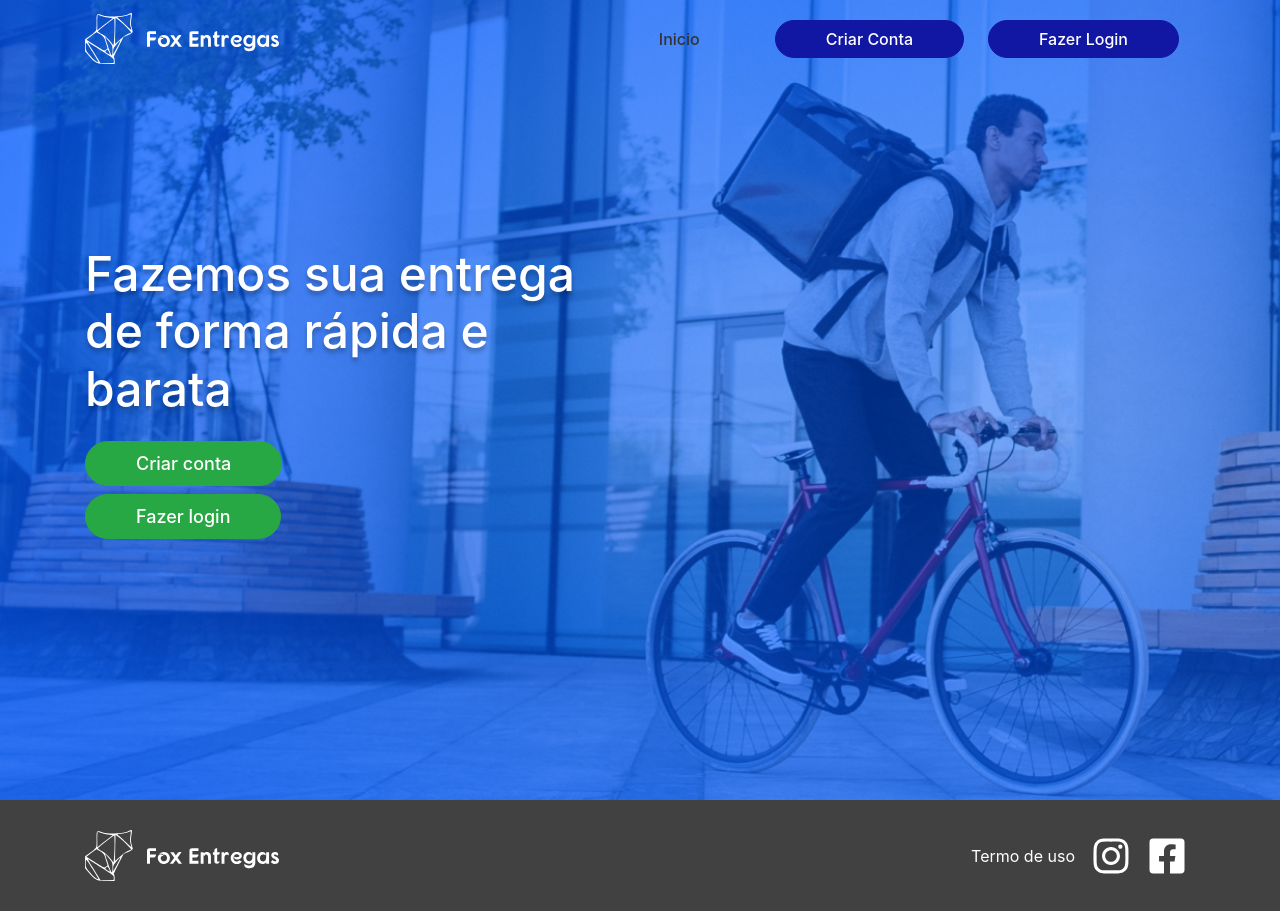
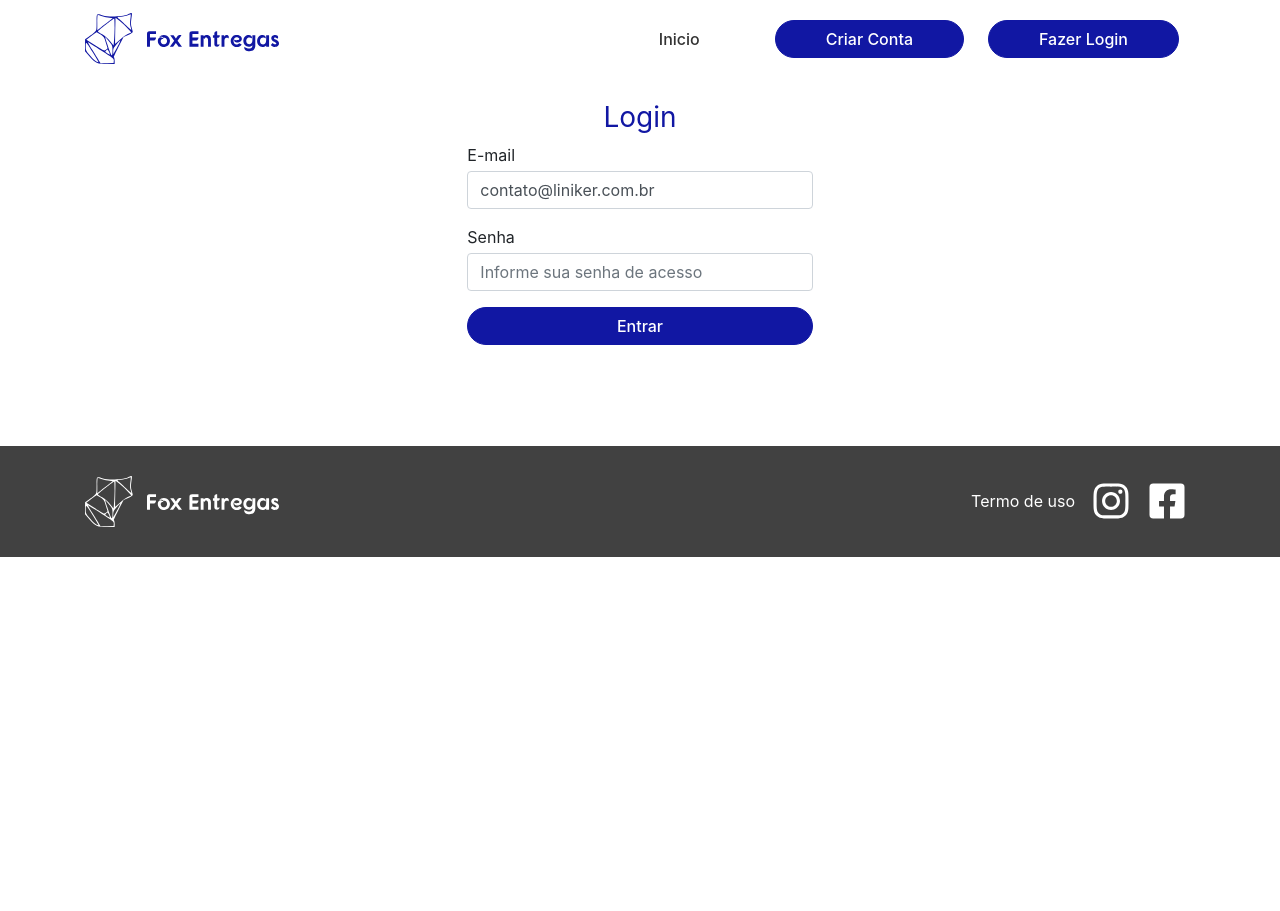
Before and after one commit to luizmarques/test, a React (Create React App) app: page /login in a window 1280 px wide. After the commit the page ends 800 px from the top, so only its background shows below. Built offline with nearby package versions, Linux system fonts and the light colour scheme.

Commit message:
criando views de login e register com formik

```diff
--- /dev/null
+++ b/src/components/FormField/index.js
@@ -0,0 +1,11 @@
+import { Form } from "react-bootstrap"
+
+export const FormField = ({ label, error, ...inputProps }) => {
+  return <Form.Group>
+    <Form.Label className='mb-1'>{label}</Form.Label>
+    <Form.Control {...inputProps} />
+    <Form.Control.Feedback type="invalid">
+      {error}
+    </Form.Control.Feedback>
+  </Form.Group>
+}
--- a/src/components/Layout/Header.js
+++ b/src/components/Layout/Header.js
@@ -28,21 +28,21 @@ const Header = ({ startTransparent }) => {
                 <Button
                   $transparent
                   forwardedAs={Link}
-                  to="#"
+                  to="/"
                   className="mt-2 mt-lg-0 ml-lg-4"
                 >
                   Inicio
                 </Button>
                 <Button
                   forwardedAs={Link}
-                  to="#"
+                  to="/register"
                   className="mt-2 mt-lg-0 ml-lg-4"
                 >
                   Criar Conta
                 </Button>
                 <Button
                   forwardedAs={Link}
-                  to="#"
+                  to="/login"
                   className="mt-2 mt-lg-0 ml-lg-4"
                 >
                   Fazer Login
--- a/src/components/Layout/index.js
+++ b/src/components/Layout/index.js
@@ -11,7 +11,9 @@ export const Layout = ({
   return (
     <React.Fragment>
       <Header startTransparent={startTransparent}/>
-      <WrapStyled $startTransparent={startTransparent}>{children}</WrapStyled>
+      <WrapStyled $startTransparent={startTransparent}>
+        {children}
+        </WrapStyled>
       <Footer />
     </React.Fragment>
   );
--- /dev/null
+++ b/src/components/PageTitle/index.js
@@ -0,0 +1,11 @@
+import styled from 'styled-components'
+
+export const PageTitle = ({ children }) => (
+  <H1Styled className='mt-4 text-center'>{children}</H1Styled>
+)
+
+const H1Styled = styled.h1`
+  font-size: 1.75rem;
+  font-weight: 400;
+  color: #1117A3;
+`
--- a/src/routers.js
+++ b/src/routers.js
@@ -1,11 +1,16 @@
 import { BrowserRouter, Switch, Route } from "react-router-dom";
+
 import Home from "./views/Home";
+import Login from "./views/login";
+import Register from "./views/register";
 
 const Routers = () => {
   return (
     <BrowserRouter>
       <Switch>
-        <Route path="/" component={Home} />
+        <Route path="/" component={Home} exact />
+        <Route path="/login" component={Login} exact />
+        <Route path="/register" component={Register} exact />
       </Switch>
     </BrowserRouter>
   );
--- /dev/null
+++ b/src/views/login/index.jsx
@@ -0,0 +1,76 @@
+import { Col, Container, Form, Row } from "react-bootstrap";
+import { Button } from "../../components/Button";
+import { FormField } from "../../components/FormField";
+import { Layout } from "../../components/Layout";
+import { PageTitle } from "../../components/PageTitle";
+import { useFormik } from "formik";
+import * as yup from "yup";
+
+const Login = () => {
+  const formik = useFormik({
+    initialValues: {
+      email: "contato@liniker.com.br",
+      password: "",
+    },
+    validationSchema: yup.object().shape({
+      email: yup
+        .string()
+        .required("Preencha o e-mail")
+        .email("Preencha um e-mail válido."),
+      password: yup
+        .string()
+        .required("Preencha uma senha válida")
+        .min(8, "Preencha senha com no mínimo 8 caracteres"),
+    }),
+    onSubmit: async (values, { setErrors }) => {
+      setErrors({
+        submit: "deu ruim ",
+      });
+    },
+  });
+
+  const getFieldProps = (fieldName) => ({
+    ...formik.getFieldProps(fieldName),
+    isValid: formik.touched[fieldName] && !formik.errors[fieldName],
+    isInvalid: formik.touched[fieldName] && !!formik.errors[fieldName],
+    error: formik.errors[fieldName],
+  });
+
+  return (
+    <Layout>
+      <Container>
+        <Row className="justify-content-center">
+          <Col lg={4}>
+            <PageTitle>Login</PageTitle>
+
+            <Form onSubmit={formik.handleSubmit}>
+              <FormField
+                {...getFieldProps("email")}
+                label="E-mail"
+                type="email"
+                placeholder="Informe seu e-mail de acesso"
+              />
+              <FormField
+                {...getFieldProps("password")}
+                label="Senha"
+                type="password"
+                placeholder="Informe sua senha de acesso"
+              />
+              <Button
+                block
+                type="submit"
+                className="mb-4"
+                loading={formik.isValidating || formik.isSubmitting}
+                disabled={!formik.isValid || formik.isSubmitting}
+              >
+                Entrar
+              </Button>
+            </Form>
+          </Col>
+        </Row>
+      </Container>
+    </Layout>
+  );
+};
+
+export default Login;
--- /dev/null
+++ b/src/views/register/index.jsx
@@ -0,0 +1,121 @@
+import { useFormik } from "formik";
+import { Col, Container, Form, Row } from "react-bootstrap";
+import { Button } from "../../components/Button";
+import { FormField } from "../../components/FormField";
+import { Layout } from "../../components/Layout";
+import { PageTitle } from "../../components/PageTitle";
+import * as yup from "yup";
+import { IMaskInput } from 'react-imask';
+
+
+const Login = () => {
+  const formik = useFormik({
+    initialValues: {
+      name: "",
+      email: "",
+      phone: "",
+      password: "",
+      agree: false,
+    },
+    validationSchema: yup.object().shape({
+      name: yup
+        .string()
+        .required("Preencha o nome.")
+        .min(5, "Informe pelo menos 5 caractéres."),
+      email: yup
+        .string()
+        .required("Preencha o e-mail.")
+        .email("Preencha um e-mail válido."),
+      phone: yup.string().required("Preencha o telefone."),
+      password: yup
+        .string()
+        .required("Preencha a senha.")
+        .min(8, "Informe pelo menos 8 caractéres.")
+        .max(50, "Informe no máximo 50 caractéres."),
+      agree: yup.boolean().equals([true], "É preciso aceitar os termos."),
+    }),
+    onSubmit: (values) => console.log(values),
+  });
+
+  const getFieldProps = (fieldName) => ({
+    ...formik.getFieldProps(fieldName),
+    isValid: formik.touched[fieldName] && !formik.errors[fieldName],
+    isInvalid: formik.touched[fieldName] && !!formik.errors[fieldName],
+    error: formik.errors[fieldName],
+  });
+
+  return (
+    <Layout>
+      <Container>
+        <Row className="justify-content-center">
+          <Col lg={4}>
+            <PageTitle>Login</PageTitle>
+            <Form onSubmit={formik.handleSubmit}>
+              <FormField
+                {...getFieldProps("name")}
+                label="Nome"
+                placeholder="Nome"
+              />
+              <FormField
+                {...getFieldProps("email")}
+                label="E-mail"
+                placeholder="Ele será o seu usuário"
+              />
+              <FormField
+                {...getFieldProps("phone")}
+                label="Telefone"
+                placeholder="(00) 00000-0000"
+                as={IMaskInput}
+                mask={[
+                  {mask: '(00) 0000-0000'},
+                  {mask: '(00) 00000-0000'},
+                ]}
+                onChange={undefined}
+                onAccept={value => formik.setFieldValue('phone', value)}
+              />
+              <FormField
+                {...getFieldProps("password")}
+                type="password"
+                label="Senha"
+                placeholder="Informe sua senha de acesso"
+                maxLength={50}
+              />
+              <Form.Group>
+                <Form.Check
+                  {...formik.getFieldProps("agree")}
+                  type="checkbox"
+                  label={
+                    <span>
+                      Li e aceito os{" "}
+                      <a href="/termos-de-uso.pdf" target="_blank">
+                        Termos de Uso
+                      </a>
+                      .
+                    </span>
+                  }
+                />
+                {formik.touched.agree && formik.errors.agree && (
+                  <Form.Control.Feedback type="invalid" className="d-block">
+                    {formik.errors.agree}
+                  </Form.Control.Feedback>
+                )}
+              </Form.Group>
+
+              <Button
+                block
+                type="submit"
+                className="mb-4"
+                loading={formik.isValidating || formik.isSubmitting}
+                disabled={!formik.isValid || formik.isSubmitting}
+              >
+                Entrar
+              </Button>
+            </Form>
+          </Col>
+        </Row>
+      </Container>
+    </Layout>
+  );
+};
+
+export default Login;
```
Also changed, not shown: package.json (+5 -2 lines), 2 other files (tests, documents, lock files or other folders).
